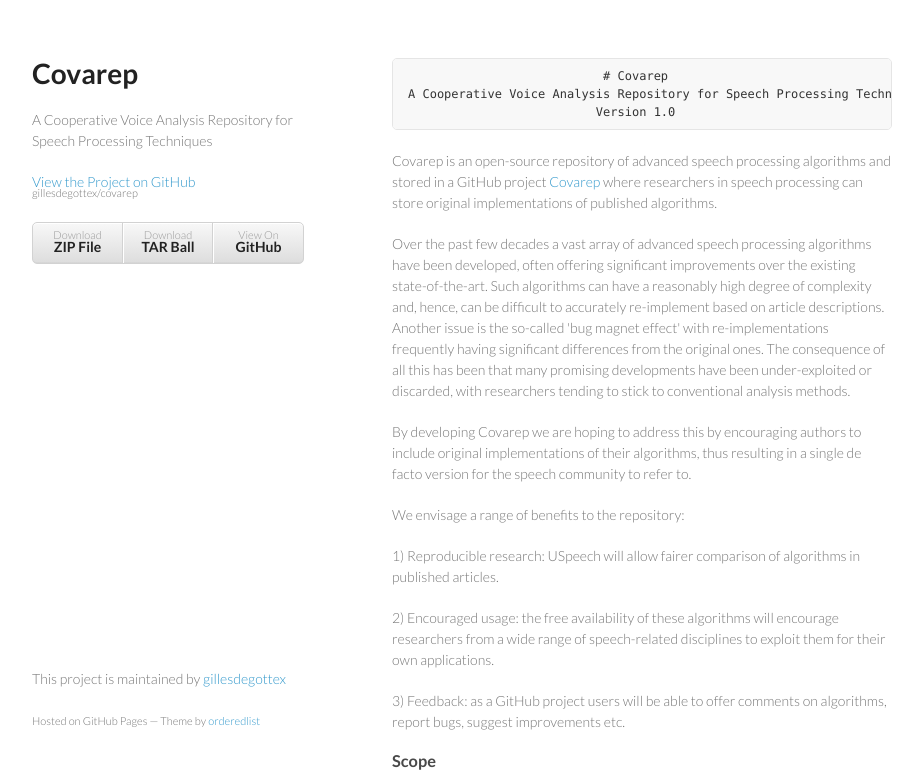
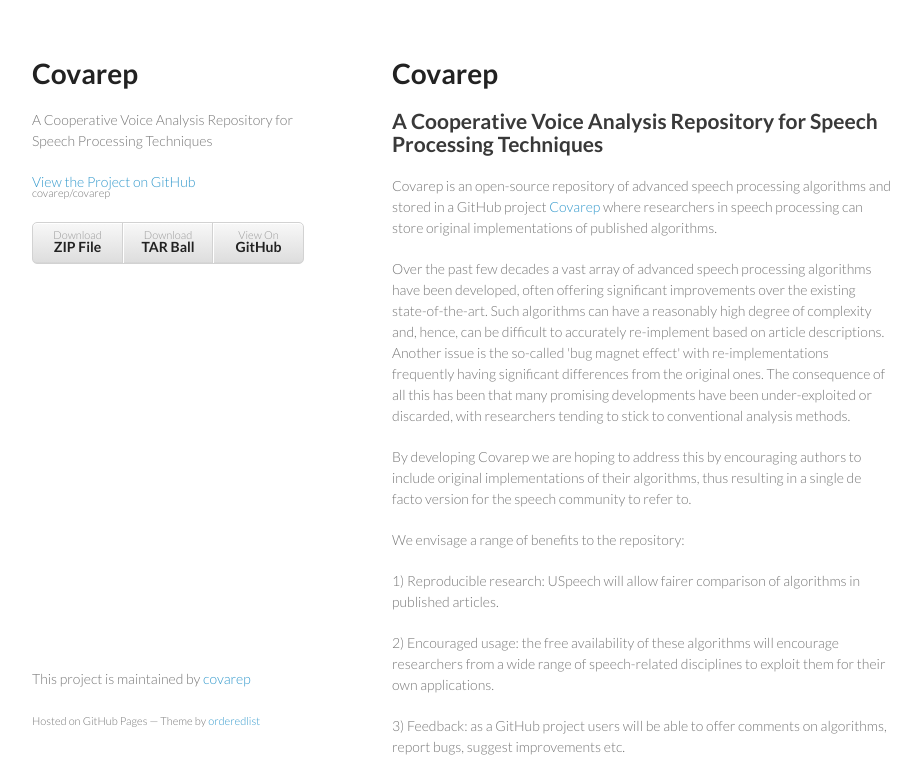
Before and after one commit to covarep/covarep, a plain HTML site: page index.html in a window 1280 px wide. Shown: the top 773 px of the page, without its empty margins (178-1101 px from the left). Drawn offline with Linux system fonts and the light colour scheme.

Commit message:
Create gh-pages branch via GitHub

```diff
--- a/index.html
+++ b/index.html
@@ -3,7 +3,7 @@
   <head>
     <meta charset="utf-8">
     <meta http-equiv="X-UA-Compatible" content="chrome=1">
-    <title>Covarep by gillesdegottex</title>
+    <title>Covarep by covarep</title>
 
     <link rel="stylesheet" href="stylesheets/styles.css">
     <link rel="stylesheet" href="stylesheets/pygment_trac.css">
@@ -18,20 +18,21 @@
         <h1>Covarep</h1>
         <p>A Cooperative Voice Analysis Repository for Speech Processing Techniques</p>
 
-        <p class="view"><a href="https://github.com/gillesdegottex/covarep">View the Project on GitHub <small>gillesdegottex/covarep</small></a></p>
+        <p class="view"><a href="https://github.com/covarep/covarep">View the Project on GitHub <small>covarep/covarep</small></a></p>
 
 
         <ul>
-          <li><a href="https://github.com/gillesdegottex/covarep/zipball/master">Download <strong>ZIP File</strong></a></li>
-          <li><a href="https://github.com/gillesdegottex/covarep/tarball/master">Download <strong>TAR Ball</strong></a></li>
-          <li><a href="https://github.com/gillesdegottex/covarep">View On <strong>GitHub</strong></a></li>
+          <li><a href="https://github.com/covarep/covarep/zipball/master">Download <strong>ZIP File</strong></a></li>
+          <li><a href="https://github.com/covarep/covarep/tarball/master">Download <strong>TAR Ball</strong></a></li>
+          <li><a href="https://github.com/covarep/covarep">View On <strong>GitHub</strong></a></li>
         </ul>
       </header>
       <section>
-        <pre><code>                           # Covarep
-A Cooperative Voice Analysis Repository for Speech Processing Techniques
-                          Version 1.0
-</code></pre>
+        <h1>
+<a name="covarep" class="anchor" href="#covarep"><span class="octicon octicon-link"></span></a>Covarep</h1>
+
+<h2>
+<a name="a-cooperative-voice-analysis-repository-for-speech-processing-techniques" class="anchor" href="#a-cooperative-voice-analysis-repository-for-speech-processing-techniques"><span class="octicon octicon-link"></span></a>A Cooperative Voice Analysis Repository for Speech Processing Techniques</h2>
 
 <p>Covarep is an open-source repository of advanced speech processing algorithms and stored in a GitHub project <a href="https://github.com/gillesdegottex/covarep">Covarep</a> where researchers in speech processing can store original implementations of published algorithms.</p>
 
@@ -81,7 +82,7 @@
 </ul>
       </section>
       <footer>
-        <p>This project is maintained by <a href="https://github.com/gillesdegottex">gillesdegottex</a></p>
+        <p>This project is maintained by <a href="https://github.com/covarep">covarep</a></p>
         <p><small>Hosted on GitHub Pages &mdash; Theme by <a href="https://github.com/orderedlist">orderedlist</a></small></p>
       </footer>
     </div>
```
Also changed, not shown: params.json (+1 -1 lines).
